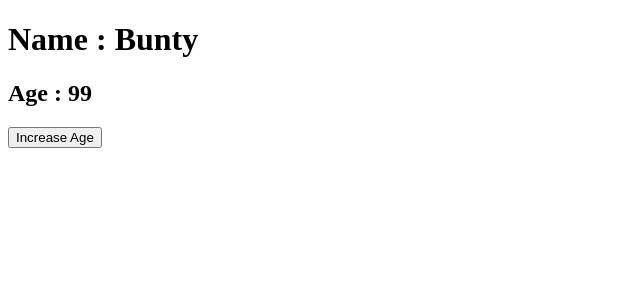
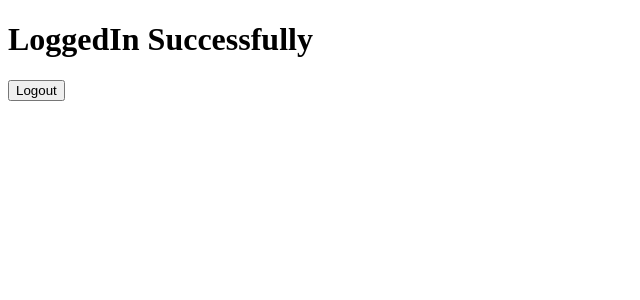
Before and after one commit to meghanam555/ReactJS-Code---60-63-69-r, a React (Vite) app in the folder ReactAppCode/: page / in a window 1280 px wide. Shown: the top 300 px of the page, without its empty margins (0-640 px from the left). Built offline with nearby package versions, Linux system fonts and the light colour scheme.

Commit message:
Toggle Login

```diff
--- a/ReactAppCode/src/App.jsx
+++ b/ReactAppCode/src/App.jsx
@@ -2,7 +2,9 @@
 // import React1 from "./Components/React1"
 
 // import ChildrenClassProps from "./Props/ChildrenClassProps"
+import Onchange from "./Props/Onchange"
 import { PropsandState } from "./Props/PropsandState"
+import ToggleLogin from "./Props/ToggleLogin"
 // import ChildrenProps from "./Props/ChildrenProps"
 // import { ClassComponentProps } from "./Props/ClassComponentProps"
 // import FunctionalProps from "./Props/FunctionalProps"
@@ -59,7 +61,9 @@ function App() {
     {/* <ClassComponentProps><h1>Hello Everybody, I'm an Child Component</h1></ClassComponentProps> */}
       {/* <ChildrenProps><h1>Hello Everybody, I'm an Child Component</h1></ChildrenProps>
       <ChildrenClassProps><div style={{color:"red", backgroundColor:"yellow", textAlign:"Center", fontSize:"30px"}}><h1>Today is Tuesday</h1></div></ChildrenClassProps> */}
-      <PropsandState name="Bunty" age={99}></PropsandState>
+      {/* <PropsandState name="Bunty" age={99}></PropsandState> */}
+      {/* <Onchange /> */}
+      <ToggleLogin />
     </>
   )
 }
--- /dev/null
+++ b/ReactAppCode/src/Props/Onchange.jsx
@@ -0,0 +1,15 @@
+import { useState } from "react"
+
+export default function Onchange(){
+    const [name, setName] = useState("");
+
+    const handleChange = (e)=>{
+        setName(e.target.value)
+    }
+    return(
+        <>
+        <input type="text" placeholder="Enter your name" onChange={handleChange}></input>
+        <h1>Name : {name}</h1>
+        </>
+    )
+}
--- /dev/null
+++ b/ReactAppCode/src/Props/ToggleLogin.jsx
@@ -0,0 +1,11 @@
+import { useState } from "react"
+
+export default function ToggleLogin(){
+    const [islogin, setlogin] = useState(true);
+    return(
+        <>
+        <h1>{islogin ? "LoggedIn Successfully" : "Please Login with your Credentials"}</h1>
+        <button onClick={()=>setlogin(!islogin)}>{islogin ? "Logout" : "Login"}</button>
+        </>
+    )
+}
```
